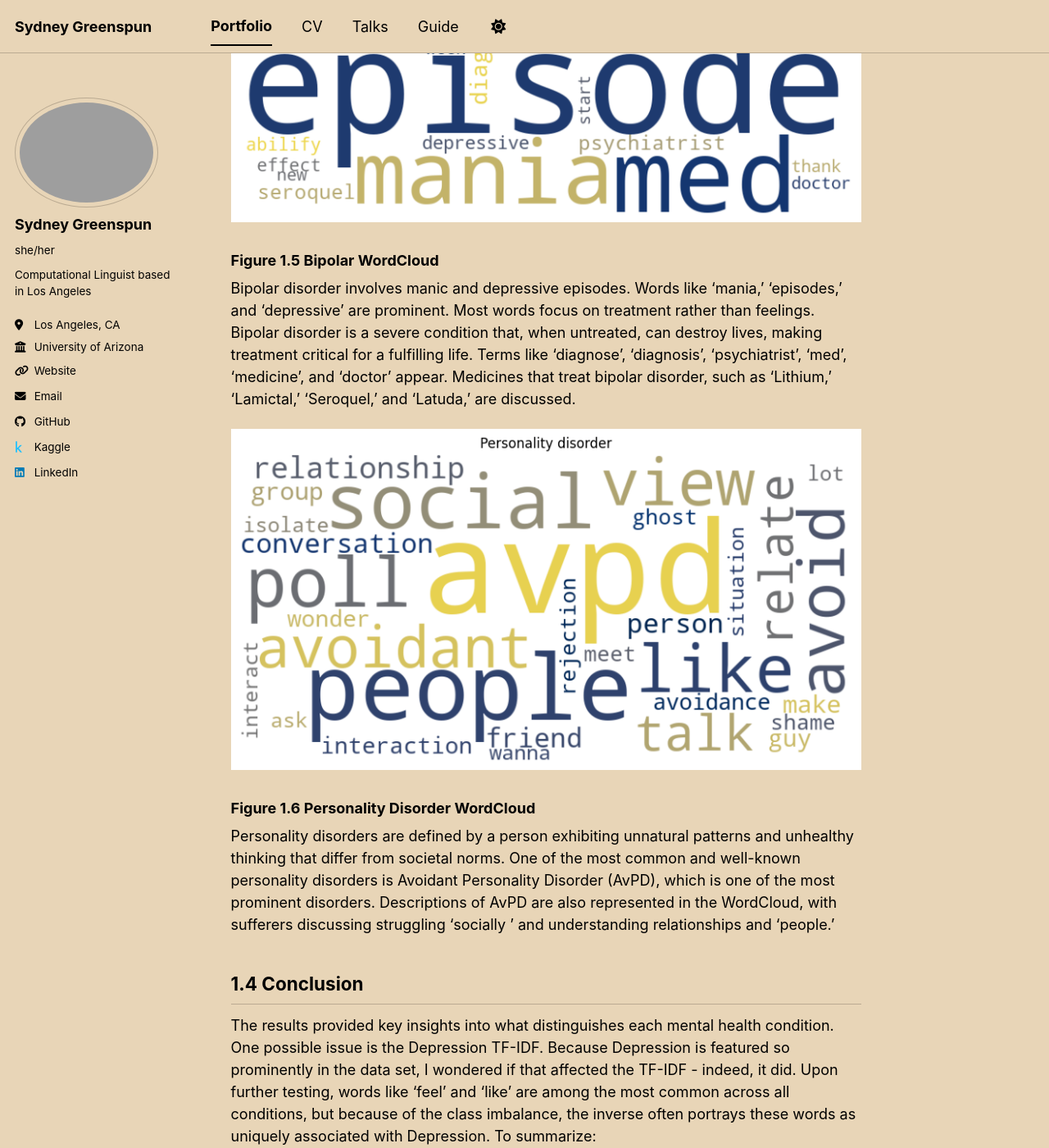
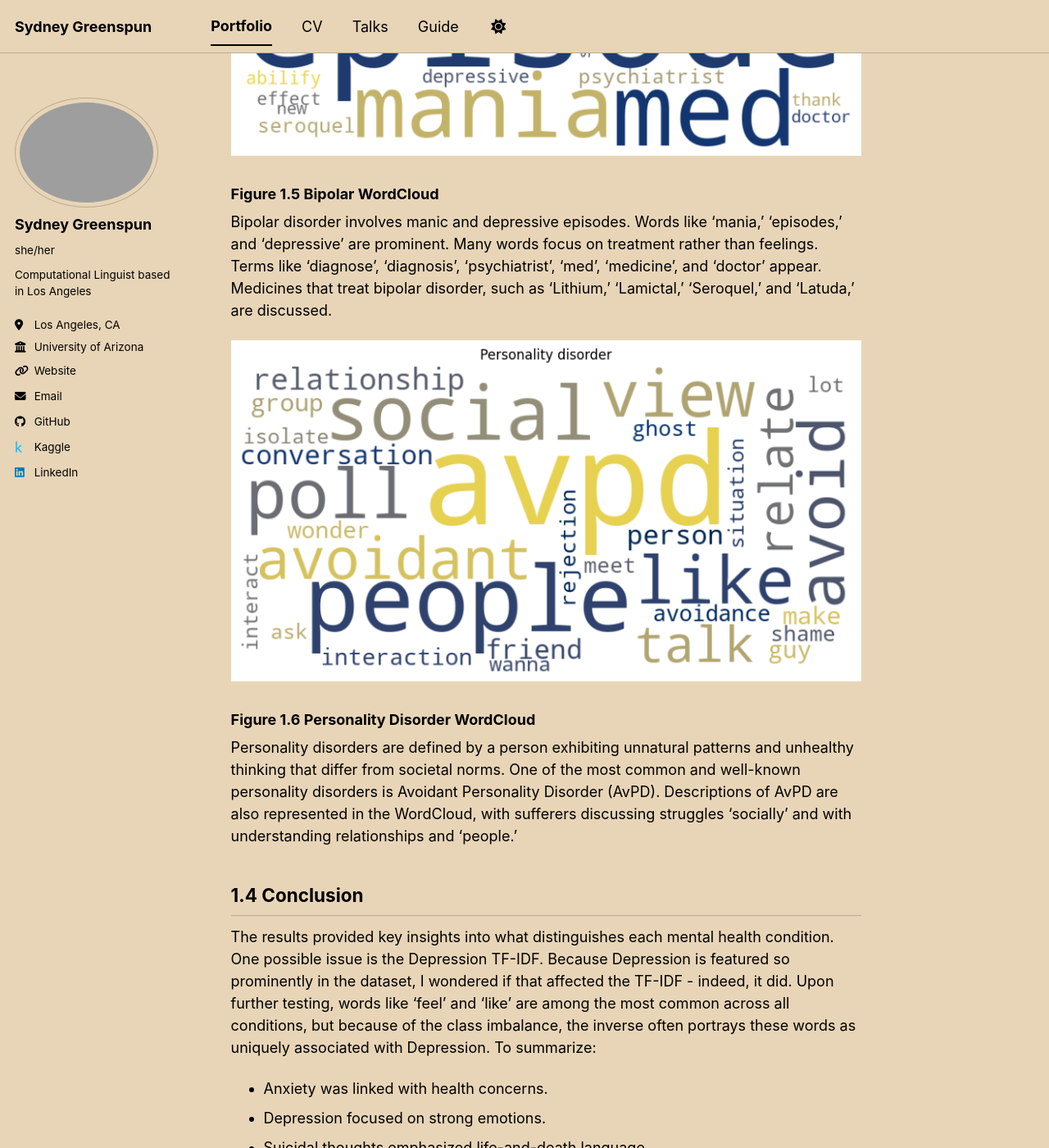
Before and after one commit to bess-days/bess-days.github.io, a Jekyll site: the page built from _portfolio/portfolio-3.md, in a window 1280 px wide and 1400 px high, scrolled down 4741 px. Shown: the whole window at 82% size. Built offline with Jekyll 4.4.1, drawn with Linux system fonts in a browser that asks for light colours; a script bundle is joined from its source files by our own code; library files that are not in the unit come from our copies; some of the changed text lies outside the part shown.

Commit message:
finishing some of the edits

```diff
--- a/_portfolio/portfolio-3.md
+++ b/_portfolio/portfolio-3.md
@@ -25,15 +25,15 @@
 
 ## 1.1 Introduction
 
-The research question explores whether linguistic patterns are distinctive to specific groups. Specifically, are certain emotions, concerns, or concepts prevalent among individuals with mental health conditions? While each condition's distinctiveness is intriguing, it may also offer practical advantages. For example, the dataset I used examines training chatbots to help doctors treat patients. If chatbots can detect emotions and identify condition-specific keywords, then customized treatment becomes more achievable.
+The research question explores whether linguistic patterns are distinctive to specific groups. Specifically, are certain emotions, concerns, or concepts prevalent among individuals with mental health conditions? While each condition’s distinctiveness is intriguing, it may also offer practical advantages. For example, the dataset I used examines training chatbots to help doctors treat patients. If chatbots can detect emotions and identify condition-specific keywords, then customized treatment may become more achievable.
 *(Refer to `group5_scriptfile_viz.ipynb`)*
 
 ## 1.2 Methodology
 
 After following the preprocessing steps above, two methods were used:
 
-1. A **TF-IDF** vectorizer transformed the text and identified terms that were frequent in a specific document but not across others. The goal was to reveal words more associated with one condition, which could help train chatbots to identify specific conditions.
-2. A **WordCloud** visualized the most common words with more than three letters that appeared in more than five tweets. Weights and frequencies were based on each word's average frequency compared to its mean across all documents.
+1. A **TF-IDF** vectorizer transformed the text and identified terms that were frequent in a specific document but not across others. The goal was to highlight words associated with a given condition, which could help train chatbots to identify it.
+2. A **WordCloud** visualized the most common words with more than three letters that appeared in more than five tweets. Weights and frequencies were based on each word’s average frequency compared with its mean across all documents.
 
 Condition-specific words (e.g., bipolar, depression) and the Normal category were removed from the dataframe before analysis.
 
@@ -45,7 +45,7 @@
 
 ### Figure 1.1 Anxiety Wordcloud
 
-The Anxiety WordCloud includes words commonly associated with anxiety, such as worry, nervous, and restless. Additionally, many words align with medical themes. Terms such as heart, doctor, and cancer appear prominently, suggesting that medical concerns or fixations are frequently mentioned by individuals with anxiety in this dataset.
+The Anxiety WordCloud includes words commonly associated with anxiety, such as 'worry', 'nervous', and 'restless'. Additionally, many words align with medical themes. Terms such as 'heart', 'doctor', and 'cancer' appear prominently, suggesting that medical concerns are frequently mentioned by individuals with anxiety in this dataset.
 
 
 <img src="/images/depression.png">
@@ -53,38 +53,38 @@
 
 ### Figure 1.2 Depression WordCloud
 
-People with depression focus on their emotions, using words like ‘feel’, ‘depress’, ‘hate’, ‘happy’, and ‘good’. This suggests they discuss their emotions more than other groups do; specifically, they _feel_ x, y, z, but _are_ not x, y, z.
+People with depression focus on their emotions, using words like ‘feel’, ‘depress’, ‘hate’, ‘happy’, and ‘good’. This suggests they discuss emotions more than other groups do; specifically, they feel x, y, z, but are not x, y, z.
 
 <img src="/images/suicide.png">
 
 ### Figure 1.3 Suicide Depression Word
 
-When someone is suicidal, they often discuss life and death, as well as aspirations they believe are unattainable. Common keywords in these tweets include 'kill,' 'die,' 'end,' and some expletives.
+When someone is suicidal, they often discuss life and death, as well as aspirations they believe are unattainable. Common keywords in these tweets include ‘kill,’ ‘die,’ ‘end,’ and some expletives.
 
 <img src="/images/stress.png">
 
 
 ### Figure 1.4 Stress WordCloud
 
-The stress word cloud features many situational words, with ‘work,’ ‘job,’ ‘study,’ ‘pay,’ and ‘home’ appearing frequently. These typically routine subjects serve as the main triggers for people experiencing stress. While stress and anxiety are related, anxiety words concern the body and life-or-death issues, while stress words relate to uncontrollable situations.
+The stress word cloud features many situational words, with ‘work,’ ‘job,’ ‘study,’ ‘pay,’ and ‘home’ appearing frequently. These routine subjects are common triggers for people experiencing stress. While stress and anxiety are related, anxiety words concern the body and life-or-death issues, while stress words relate to uncontrollable situations.
 
 <img src="/images/bipolar.png">
 
 
 ### Figure 1.5 Bipolar WordCloud
 
-Bipolar disorder involves manic and depressive episodes. Words like ‘mania,’ ‘episodes,’ and ‘depressive’ are prominent. Most words focus on treatment rather than feelings. Bipolar disorder is a severe condition that, when untreated, can destroy lives, making treatment critical for a fulfilling life. Terms like ‘diagnose’, ‘diagnosis’, ‘psychiatrist’, ‘med’, ‘medicine’, and ‘doctor’ appear. Medicines that treat bipolar disorder, such as ‘Lithium,’ ‘Lamictal,’ ‘Seroquel,’ and ‘Latuda,’ are discussed.
+Bipolar disorder involves manic and depressive episodes. Words like ‘mania,’ ‘episodes,’ and ‘depressive’ are prominent. Many words focus on treatment rather than feelings. Terms like ‘diagnose’, ‘diagnosis’, ‘psychiatrist’, ‘med’, ‘medicine’, and ‘doctor’ appear. Medicines that treat bipolar disorder, such as ‘Lithium,’ ‘Lamictal,’ ‘Seroquel,’ and ‘Latuda,’ are discussed.
 
 <img src="/images/personality.png">
 
 
 ### Figure 1.6 Personality Disorder WordCloud
 
-Personality disorders are defined by a person exhibiting unnatural patterns and unhealthy thinking that differ from societal norms. One of the most common and well-known personality disorders is Avoidant Personality Disorder (AvPD), which is one of the most prominent disorders. Descriptions of AvPD are also represented in the WordCloud, with sufferers discussing struggling ‘socially ’ and understanding relationships and ‘people.’
+Personality disorders are defined by a person exhibiting unnatural patterns and unhealthy thinking that differ from societal norms. One of the most common and well-known personality disorders is Avoidant Personality Disorder (AvPD). Descriptions of AvPD are also represented in the WordCloud, with sufferers discussing struggles ‘socially’ and with understanding relationships and ‘people.’
 
 ## 1.4 Conclusion
 
-The results provided key insights into what distinguishes each mental health condition. One possible issue is the Depression TF-IDF. Because Depression is featured so prominently in the data set, I wondered if that affected the TF-IDF - indeed, it did. Upon further testing, words like ‘feel’ and ‘like’ are among the most common across all conditions, but because of the class imbalance, the inverse often portrays these words as uniquely associated with Depression.
+The results provided key insights into what distinguishes each mental health condition. One possible issue is the Depression TF-IDF. Because Depression is featured so prominently in the dataset, I wondered if that affected the TF-IDF - indeed, it did. Upon further testing, words like ‘feel’ and ‘like’ are among the most common across all conditions, but because of the class imbalance, the inverse often portrays these words as uniquely associated with Depression.
 To summarize:
 * Anxiety was linked with health concerns.
 * Depression focused on strong emotions.
@@ -96,7 +96,7 @@
 
 ## 2.1 Introduction
 
-My next research question addresses a model's capacity to predict an author's condition from a tweet. While there is literature concerning model training for depression detection, fewer studies compare multiple mental health conditions.
+My next research question addresses a model’s capacity to predict an author’s condition from a tweet. While there is literature concerning model training for depression detection, fewer studies compare multiple mental health conditions.
 
 A model of this type could:
 
@@ -107,7 +107,6 @@
 This project specifically compared the performance of multiple transformer models on the classification task.
 
 ## 2.2 Methodology
-
 
 The Normal category was removed because it was the majority class, and the goal was to identify which condition each tweet belonged to.
 
@@ -122,10 +121,9 @@
 * DistilBERT
 * MentalRoBERTa (a transformer trained on mental health posts)
 
-Based on documentation from the MentalRoBERTa Hugging Face page, the model’s training aligned closely with the goal of developing an automatic condition detector.
+Based on documentation on the MentalRoBERTa Hugging Face page, the model’s training closely aligned with the goal of developing an automatic condition detector.
 
-
-I performed automatic tokenization and padded statements using the tokenizer specific to each model. To address imbalanced data, I applied weighted training to balance class loss across groups. Training was accordingly weighted to compensate for class imbalance.
+I performed automatic tokenization and padded statements using the tokenizer specific to each model. To address class imbalance, I applied weighted training to balance class losses across groups. Training was accordingly weighted to compensate for class imbalance.
 
 Shared Model Parameters
 * Training epochs: 10
```
Also changed, not shown: other parts of _portfolio/portfolio-3.md (+10 -9 lines), _portfolio/portfolio-1.md (+23 -22 lines).
